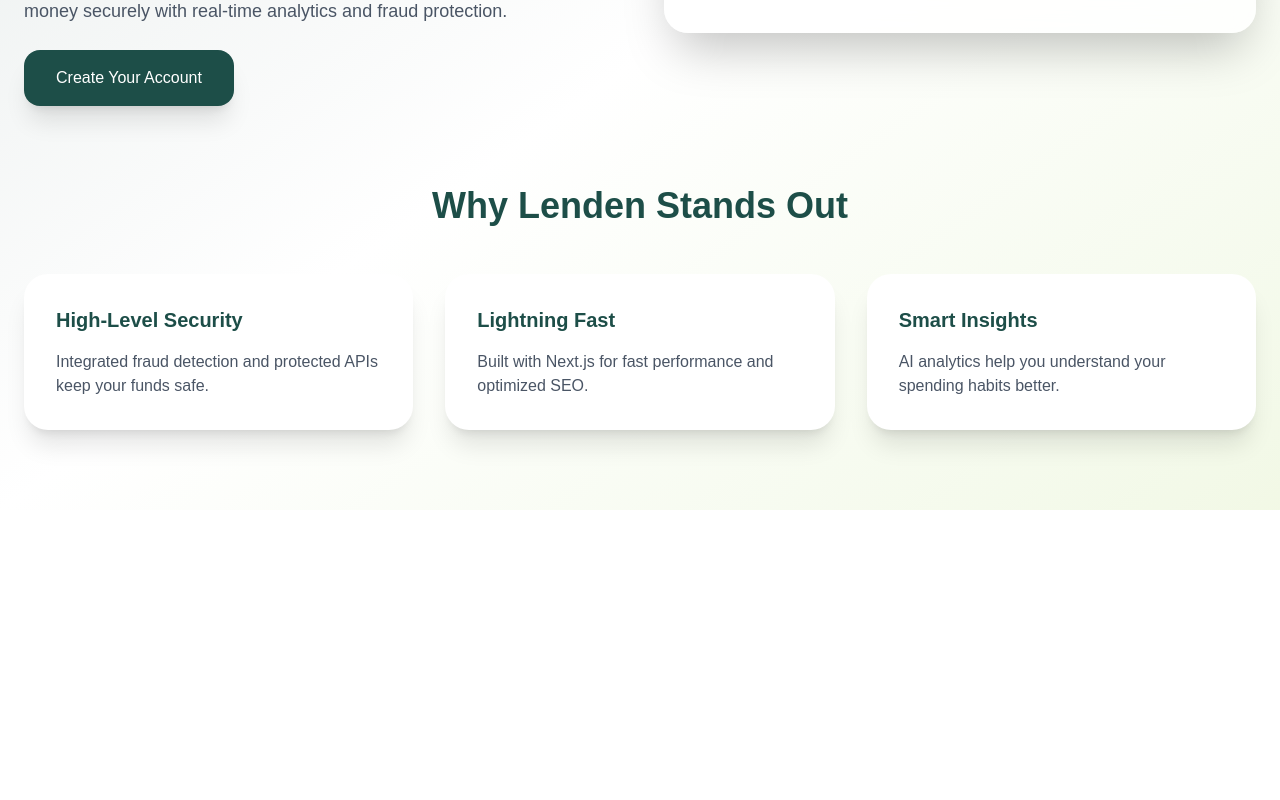
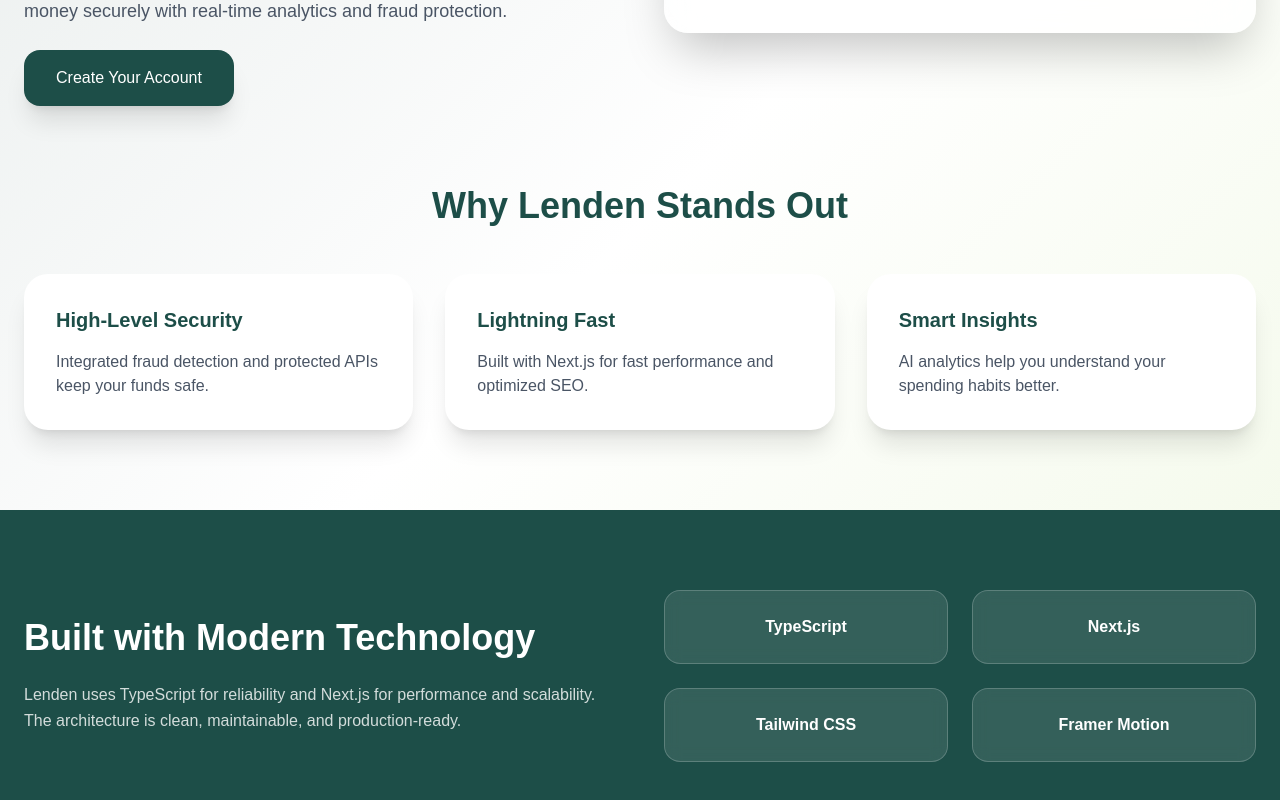
Before and after one commit to AlFahad47/Lenden, a Next.js app: page /about in a window 1280 px wide. Shown: the part 455-1255 px from the top of the page. Before the commit the page ends 965 px from the top, so only its background shows below. Built offline with nearby package versions, Linux system fonts and the light colour scheme.

Commit message:
technologies section added

```diff
--- a/src/app/about/page.tsx
+++ b/src/app/about/page.tsx
@@ -128,7 +128,7 @@
       </section>
 
       {/* ================= TECHNOLOGY ================= */}
-      {/* <section className="bg-[#1D4E48] text-white py-20">
+      <section className="bg-[#1D4E48] text-white py-20">
         <div className="max-w-7xl mx-auto px-6 grid lg:grid-cols-2 gap-12 items-center">
 
           <div className="space-y-6">
@@ -155,7 +155,7 @@
             )}
           </div>
         </div>
-      </section> */}
+      </section>
     </div>
   );
 }
```
